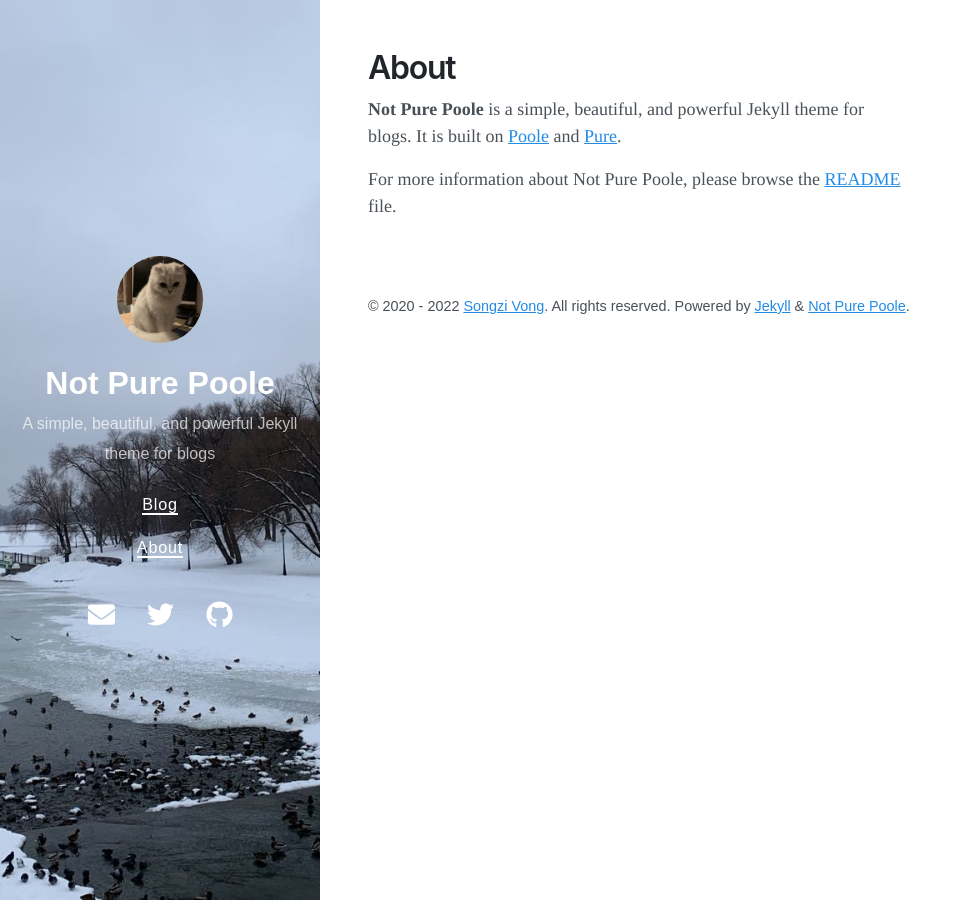
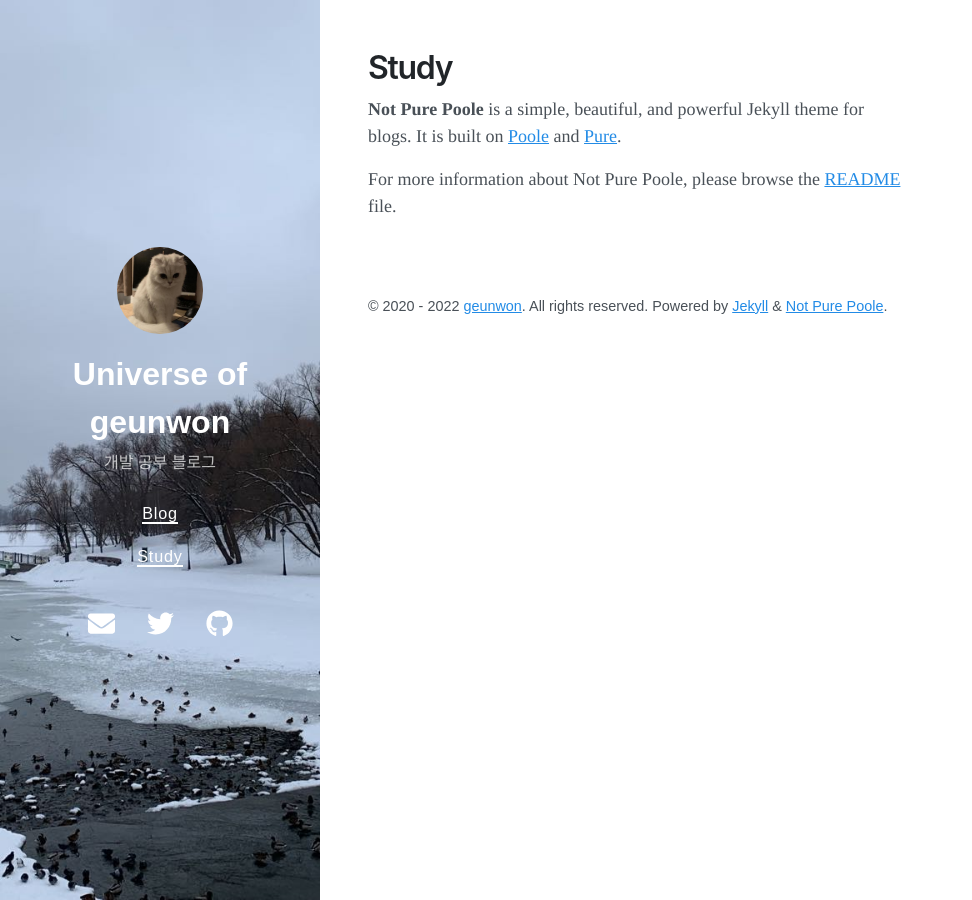
Before and after one commit to MAGEUNWON/MAGEUNWON.github.io, a Jekyll site: the page built from about.md, in a window 1280 px wide. Shown: the whole page, without its empty margins (0-972 px from the left). Built offline with Jekyll 4.4.1, drawn with Linux system fonts in a browser that asks for light colours; nearby versions of some CDN libraries.

Commit message:
네비게이션 변경, title, 설명 변경

```diff
--- a/_config.yml
+++ b/_config.yml
@@ -1,7 +1,10 @@
 # Setup
-title: Not Pure Poole
-description: A simple, beautiful, and powerful Jekyll theme for blogs
-url: https://vszhub.github.io
+locale: "ko"
+title: Universe of geunwon
+description: 개발 공부 블로그
+url: https://MAGEUNWON.github.io
+repository: "MAGEUNWON/MAGEUNWON.github.io"
+search : true
 avatar: /avatar.jpeg
 paginate: 5
 permalink: pretty
@@ -33,10 +36,10 @@
   card: summary
 logo: logo.png
 social:
-  name: Songzi Vong
+  name: geunwon
   links:
     - https://twitter.com/vszhub
-    - https://github.com/vszhub
+    - https://github.com/MAGEUNWON
 google_site_verification: xxxxx
 lang: en
 
@@ -54,6 +57,8 @@
 
 # Specify the author for blog posts
 author:
-  name: Songzi Vong
+  name: geunwon
   url: https://github.com/vszhub/
-  email: vszhub@gmail.com
+  location: "Seoul,Korea"
+  # email: vszhub@gmail.com
+  github : "MAGEUNWON"
--- a/_data/navigation.yml
+++ b/_data/navigation.yml
@@ -1,4 +1,4 @@
 - title: Blog
   url: /
-- title: About
-  url: /about/
+- title: Study
+  url: /study/
--- a/_data/social.yml
+++ b/_data/social.yml
@@ -1,9 +1,9 @@
 - title: Email
-  url: mailto://vszhub@gmail.com
+  # url: mailto://vszhub@gmail.com
   icon: fas fa-envelope
 - title: Twitter
-  url: https://twitter.com/vszhub
+  # url: https://twitter.com/vszhub
   icon: fab fa-twitter
 - title: GitHub
-  url: https://github.com/vszhub/not-pure-poole
+  url: https://github.com/MAGEUNWON
   icon: fab fa-github
--- a/about.md
+++ b/about.md
@@ -1,6 +1,7 @@
 ---
 layout: page
-title: About
+permalink: /study/
+title: Study
 ---
 
 **Not Pure Poole** is a simple, beautiful, and powerful Jekyll theme for blogs. It is built on [Poole](https://github.com/poole/poole) and [Pure](https://purecss.io/).
```
